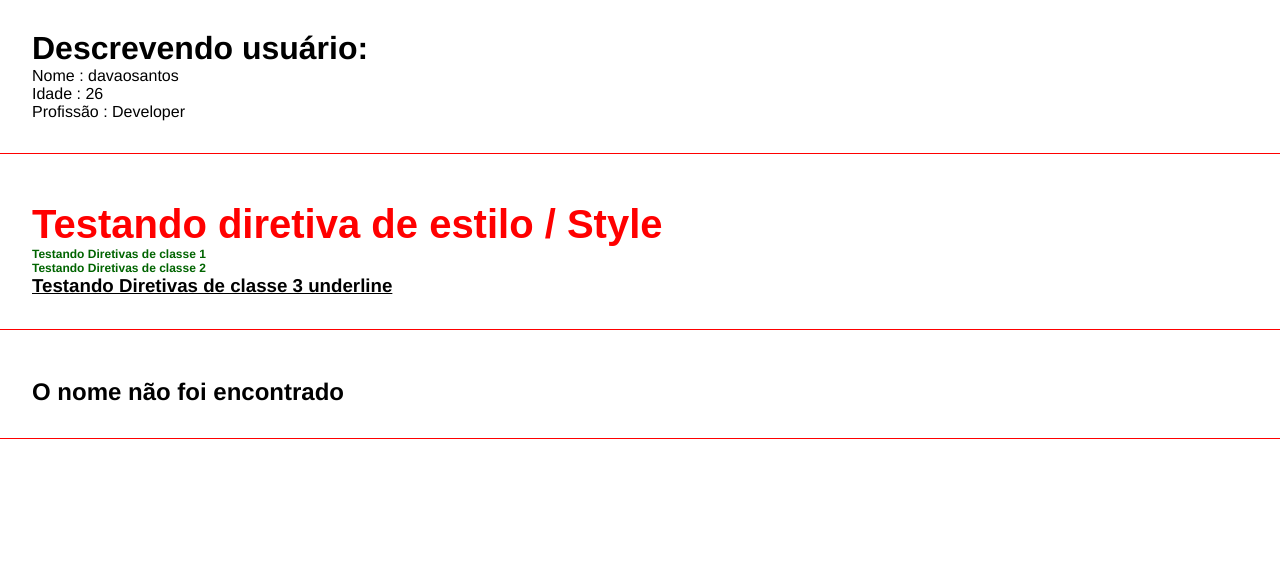
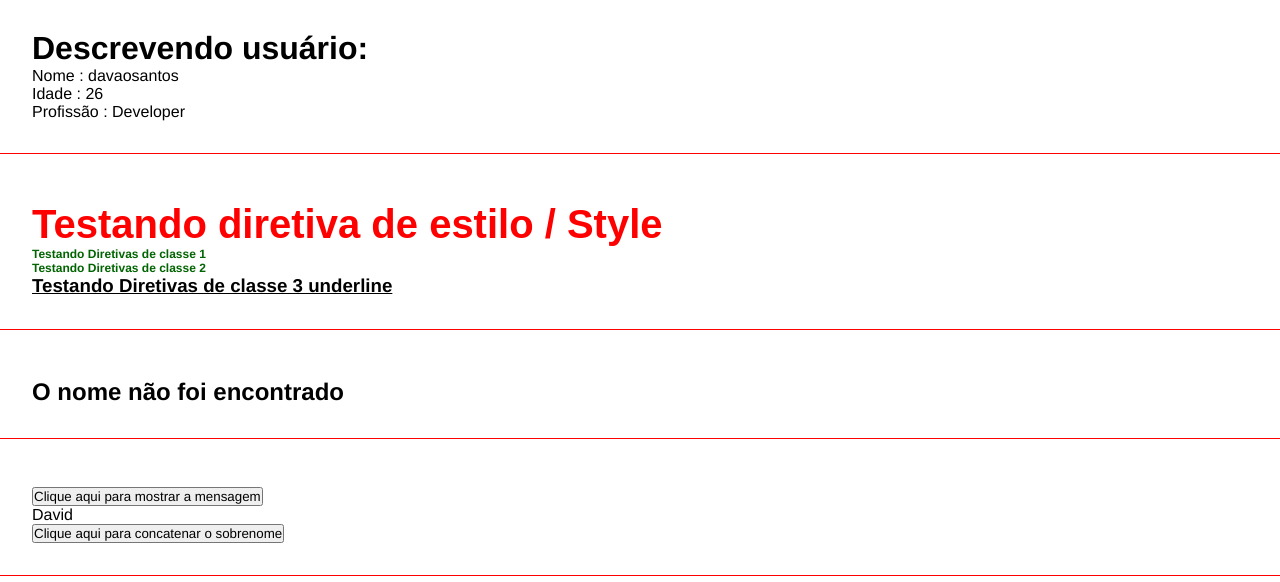
Before and after one commit to davaosantos/Angular-Battisti, an Angular app: page / in a window 1280 px wide. Shown: the part 475-1057 px from the top of the page. Built offline with nearby package versions, Linux system fonts and the light colour scheme.

Commit message:
10 - Eventos no Angular

```diff
--- a/src/app/app.component.html
+++ b/src/app/app.component.html
@@ -9,3 +9,4 @@
 <app-parent-data [name]="username" [userData]="userData"></app-parent-data>
 <app-directives></app-directives>
 <app-if-render></app-if-render>
+<app-eventos></app-eventos>
--- a/src/app/app.component.ts
+++ b/src/app/app.component.ts
@@ -6,10 +6,11 @@ import { SecondComponentComponent } from "./components/second-component/second-c
 import { ParentDataComponent } from "./components/parent-data/parent-data.component";
 import { DirectivesComponent } from "./components/directives/directives.component";
 import { IfRenderComponent } from "./components/if-render/if-render.component";
+import { EventosComponent } from "./components/eventos/eventos.component";
 
 @Component({
   selector: 'app-root',
-  imports: [RouterOutlet, FirstComponentComponent, SecondComponentComponent, ParentDataComponent, DirectivesComponent, CommonModule, IfRenderComponent],
+  imports: [RouterOutlet, FirstComponentComponent, SecondComponentComponent, ParentDataComponent, DirectivesComponent, CommonModule, IfRenderComponent, EventosComponent],
   templateUrl: './app.component.html',
   styleUrl: './app.component.css'
 })
--- /dev/null
+++ b/src/app/components/eventos/eventos.component.html
@@ -0,0 +1,6 @@
+<div class="class">
+    <p *ngIf="show">Exibindo mensagem</p>
+    <button (click)="showMessage()">Clique aqui para mostrar a mensagem</button>
+    <p>{{name}}</p>
+    <button (click)="showNomeComSobrenome()">Clique aqui para concatenar o sobrenome</button>
+</div>
--- /dev/null
+++ b/src/app/components/eventos/eventos.component.ts
@@ -0,0 +1,25 @@
+import { Component } from '@angular/core';
+import { CommonModule } from '@angular/common';
+
+@Component({
+  selector: 'app-eventos',
+  imports: [CommonModule],
+  templateUrl: './eventos.component.html',
+  styleUrl: './eventos.component.css'
+})
+export class EventosComponent {
+  show : Boolean = false;
+  name : String = "David";
+  isSobrenomeConcatenado : Boolean = false;
+
+  showMessage() : void{
+    this.show = !this.show;
+  }
+
+  showNomeComSobrenome() : void{
+    if(!this.isSobrenomeConcatenado){
+      this.name = this.name + " Oliveira";
+    }
+    this.isSobrenomeConcatenado = true;
+  }
+}
```
Also changed, not shown: src/app/components/eventos/eventos.component.css (added), 1 other file (tests, documents, lock files or other folders).
